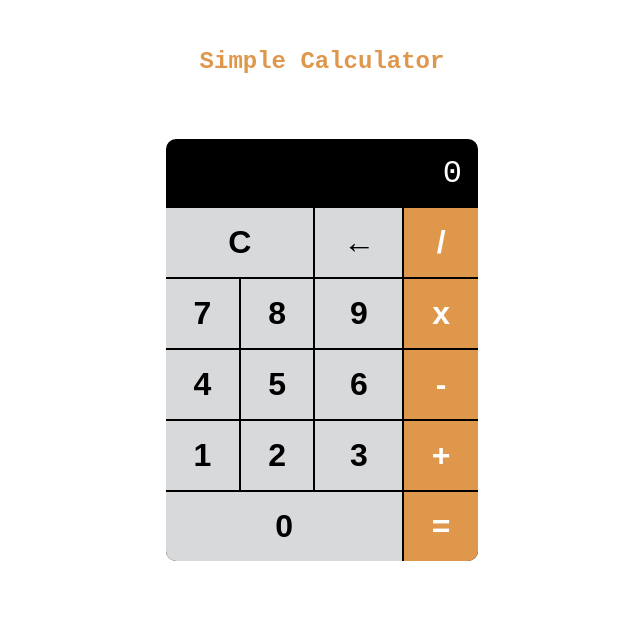
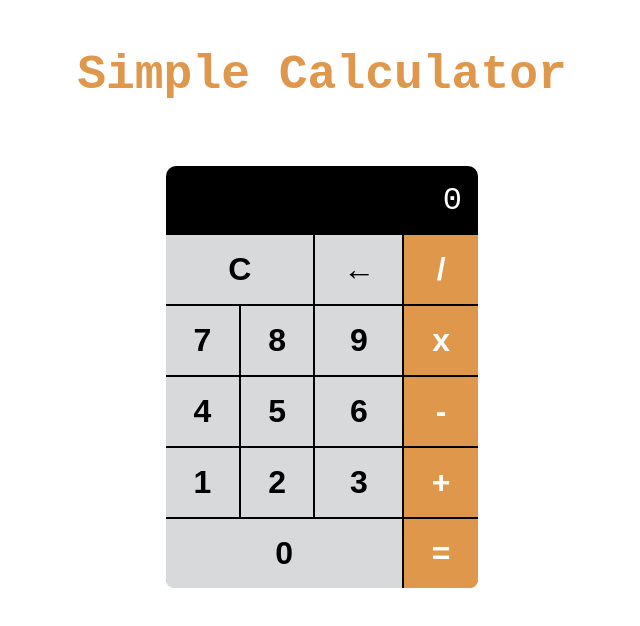
Before and after one commit to nehaad-elsayed/calculator, a plain HTML site: page index.html in a window 1280 px wide. Shown: the whole page, without its empty margins (318-958 px from the left). Drawn offline with Linux system fonts and the light colour scheme.

Commit message:
Update UI

```diff
--- a/style.css
+++ b/style.css
@@ -57,6 +57,21 @@ h1 {
 
 }
 
+.calc-btns button {
+    font-size: 2rem;
+    padding: .9375rem .3125rem;
+    font-weight: bold;
+    border: transparent;
+    cursor: pointer;
+    transition: all 0.5s;
+}
+
+.calc-btns button:hover {
+    opacity: 0.8;
+}
+
+
+
 .calc-btns {
     display: grid;
     grid-template-areas: "btn-clear btn-clear backspace-btn btn-division"
@@ -66,21 +81,12 @@ h1 {
         "btn-0 btn-0 btn-0 btn-equal"
     ;
     gap: 2px;
-
-
 }
 
-.calc-btns button {
-    font-size: 2rem;
-    padding: 5px;
-    font-weight: bold;
-    border: transparent;
-    cursor: pointer;
-}
 
 .btn-0 {
     grid-area: btn-0;
-    border-bottom-left-radius: 10px;
+    border-bottom-left-radius: 8px;
 
 }
 
@@ -136,7 +142,7 @@ h1 {
 
 .btn-equal {
     grid-area: btn-equal;
-    border-bottom-right-radius: 10px;
+    border-bottom-right-radius: 8px;
 }
 
 .btn-plus {
@@ -161,6 +167,9 @@ h1 {
 }
 
 @media (min-width:767.98px) {
+    h1 {
+        font-size: 3rem;
+    }
 
     .calc-container {
         width: 50%;
@@ -183,7 +192,7 @@ h1 {
 
     .calc-btns button {
 
-        padding: 16px 5px;
+        padding: 1rem .3125rem;
 
     }
 }
```
